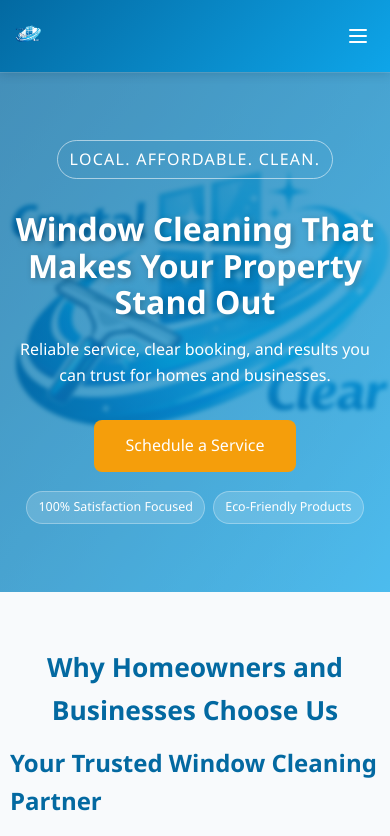
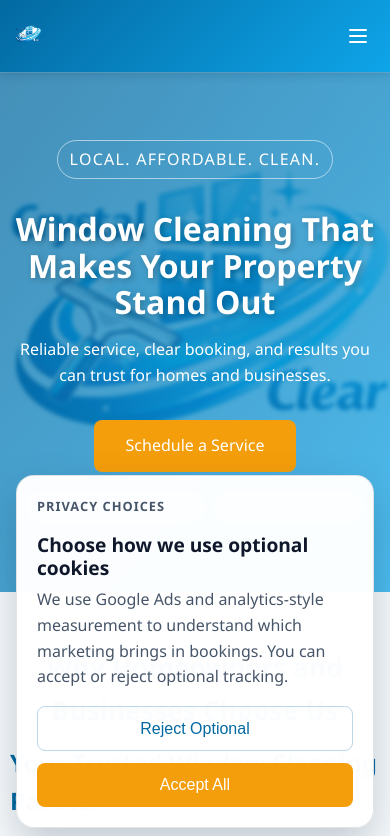
Before and after one commit to Javed-coder/Crystal-clear-windows-cleaning, a React (Vite) app: page / in a window 390 px wide. Shown: the top 836 px of the page. Built offline with nearby package versions, Linux system fonts and the light colour scheme; no server answers.

Commit message:
Add Google consent mode v2 banner

```diff
--- a/src/App.css
+++ b/src/App.css
@@ -294,6 +294,17 @@ video {
 
 .btn:hover {
   background: var(--accent-strong);
+}
+
+.btn--secondary {
+  background: transparent;
+  border: 1px solid rgba(3, 105, 161, 0.26);
+  color: var(--secondary);
+}
+
+.btn--secondary:hover {
+  background: rgba(3, 105, 161, 0.08);
+  color: var(--secondary);
 }
 
 .about {
@@ -616,6 +627,54 @@ video {
   font-size: 0.92rem;
 }
 
+.consent-banner {
+  position: fixed;
+  left: 1rem;
+  right: 1rem;
+  bottom: 1rem;
+  z-index: 1400;
+  display: flex;
+  justify-content: center;
+  pointer-events: none;
+}
+
+.consent-banner__card {
+  width: min(560px, 100%);
+  background: rgba(255, 255, 255, 0.98);
+  border: 1px solid rgba(2, 36, 59, 0.12);
+  border-radius: 18px;
+  box-shadow: 0 18px 42px rgba(2, 36, 59, 0.22);
+  padding: 1.25rem;
+  pointer-events: auto;
+}
+
+.consent-banner__eyebrow {
+  color: var(--secondary);
+  font-size: 0.8rem;
+  font-weight: 700;
+  letter-spacing: 0.08em;
+  text-transform: uppercase;
+  margin-bottom: 0.45rem;
+}
+
+.consent-banner__card h2 {
+  color: var(--text);
+  font-size: 1.2rem;
+  line-height: 1.2;
+  margin-bottom: 0.55rem;
+}
+
+.consent-banner__card p {
+  color: var(--muted);
+  margin-bottom: 1rem;
+}
+
+.consent-banner__actions {
+  display: flex;
+  flex-wrap: wrap;
+  gap: 0.75rem;
+}
+
 @media (max-width: 980px) {
   .footer__grid {
     grid-template-columns: 1fr 1fr;
@@ -714,6 +773,16 @@ video {
     font-size: 0.78rem;
   }
 
+  .consent-banner__actions {
+    display: grid;
+    grid-template-columns: 1fr;
+  }
+
+  .consent-banner__actions .btn {
+    width: 100%;
+    text-align: center;
+  }
+
   .about,
   .services-section,
   .testimonials {
--- a/src/App.jsx
+++ b/src/App.jsx
@@ -1,5 +1,6 @@
 import './App.css';
 import Navigation from './components/layout/Navigation';
+import ConsentBanner from './components/layout/ConsentBanner';
 import Hero from './components/sections/Hero';
 import About from './components/sections/About';
 import Services from './components/sections/Services';
@@ -33,6 +34,7 @@ export default function App() {
           </>
         )}
       </main>
+      <ConsentBanner />
       <Footer isHomePage={!isThankYouPage} />
     </>
   );
--- /dev/null
+++ b/src/components/layout/ConsentBanner.jsx
@@ -0,0 +1,46 @@
+import { useState } from 'react';
+import { getStoredConsentChoice, updateGoogleConsent } from '../../lib/googleConsent';
+
+export default function ConsentBanner() {
+  const [hasConsentChoice, setHasConsentChoice] = useState(() => getStoredConsentChoice() !== null);
+
+  const handleConsentChoice = (choice) => {
+    updateGoogleConsent(choice);
+    setHasConsentChoice(true);
+  };
+
+  if (hasConsentChoice) {
+    return null;
+  }
+
+  return (
+    <div
+      className="consent-banner"
+      role="dialog"
+      aria-labelledby="consent-banner-title"
+      aria-describedby="consent-banner-copy"
+      aria-live="polite"
+    >
+      <div className="consent-banner__card">
+        <p className="consent-banner__eyebrow">Privacy Choices</p>
+        <h2 id="consent-banner-title">Choose how we use optional cookies</h2>
+        <p id="consent-banner-copy">
+          We use Google Ads and analytics-style measurement to understand which marketing brings
+          in bookings. You can accept or reject optional tracking.
+        </p>
+        <div className="consent-banner__actions">
+          <button
+            className="btn btn--secondary"
+            type="button"
+            onClick={() => handleConsentChoice('denied')}
+          >
+            Reject Optional
+          </button>
+          <button className="btn" type="button" onClick={() => handleConsentChoice('granted')}>
+            Accept All
+          </button>
+        </div>
+      </div>
+    </div>
+  );
+}
--- a/src/components/sections/ThankYou.jsx
+++ b/src/components/sections/ThankYou.jsx
@@ -1,60 +1,10 @@
 import { useEffect } from 'react';
 import logo from '../../assets/images/Logo.jpeg';
-
-const GOOGLE_ADS_ID = import.meta.env.VITE_GOOGLE_ADS_ID || 'AW-18026174481';
-const GOOGLE_ADS_SEND_TO =
-  import.meta.env.VITE_GOOGLE_ADS_SEND_TO || `${GOOGLE_ADS_ID}/XXXXXXXXX`;
-const GOOGLE_ADS_SCRIPT_SRC = `https://www.googletagmanager.com/gtag/js?id=${encodeURIComponent(GOOGLE_ADS_ID)}`;
-
-function ensureGoogleAdsIsReady() {
-  if (typeof window === 'undefined' || !GOOGLE_ADS_ID) {
-    return false;
-  }
-
-  window.dataLayer = window.dataLayer || [];
-
-  if (typeof window.gtag !== 'function') {
-    window.gtag = function gtag() {
-      window.dataLayer.push(arguments);
-    };
-  }
-
-  if (!window.__ccwGoogleAdsConfigured) {
-    window.gtag('js', new Date());
-    window.gtag('config', GOOGLE_ADS_ID);
-    window.__ccwGoogleAdsConfigured = true;
-  }
-
-  const existingScript = document.querySelector('script[data-google-ads="true"]');
-
-  if (!existingScript) {
-    const script = document.createElement('script');
-    script.async = true;
-    script.src = GOOGLE_ADS_SCRIPT_SRC;
-    script.dataset.googleAds = 'true';
-    document.head.appendChild(script);
-  }
-
-  return true;
-}
+import { trackGoogleAdsConversion } from '../../lib/googleConsent';
 
 export default function ThankYou() {
   useEffect(() => {
-    if (
-      typeof window === 'undefined' ||
-      !ensureGoogleAdsIsReady() ||
-      window.__ccwThankYouConversionTracked ||
-      !GOOGLE_ADS_SEND_TO ||
-      GOOGLE_ADS_SEND_TO.includes('XXXXXXXXX')
-    ) {
-      return;
-    }
-
-    window.gtag('event', 'conversion', {
-      send_to: GOOGLE_ADS_SEND_TO,
-    });
-
-    window.__ccwThankYouConversionTracked = true;
+    trackGoogleAdsConversion();
   }, []);
 
   return (
--- a/src/main.jsx
+++ b/src/main.jsx
@@ -2,6 +2,9 @@ import { StrictMode } from 'react';
 import { createRoot } from 'react-dom/client';
 import './index.css';
 import App from './App.jsx';
+import { initializeGoogleConsent } from './lib/googleConsent';
+
+initializeGoogleConsent();
 
 createRoot(document.getElementById('root')).render(
   <StrictMode>
```
Also changed, not shown: src/lib/googleConsent.js (added).
